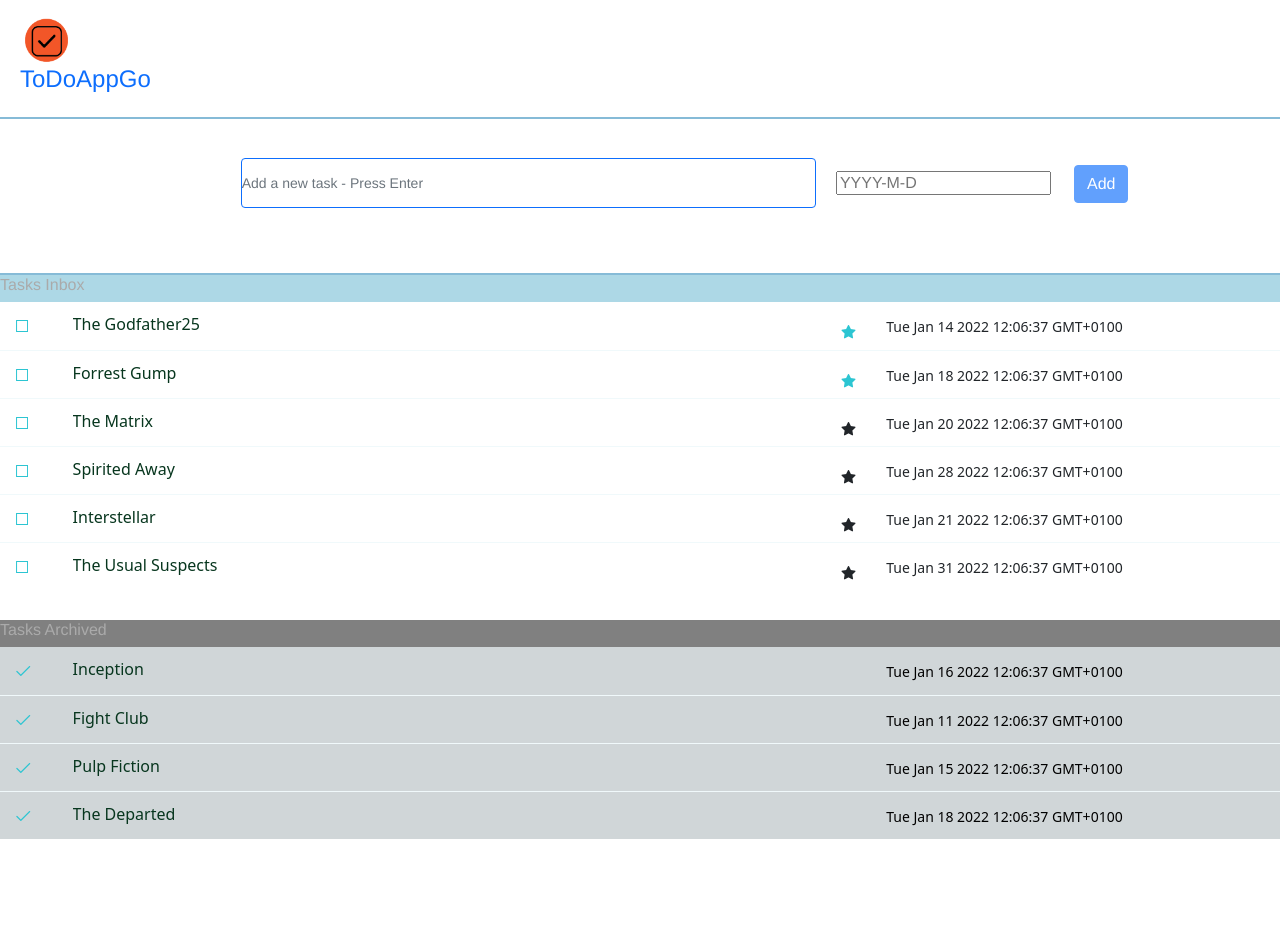
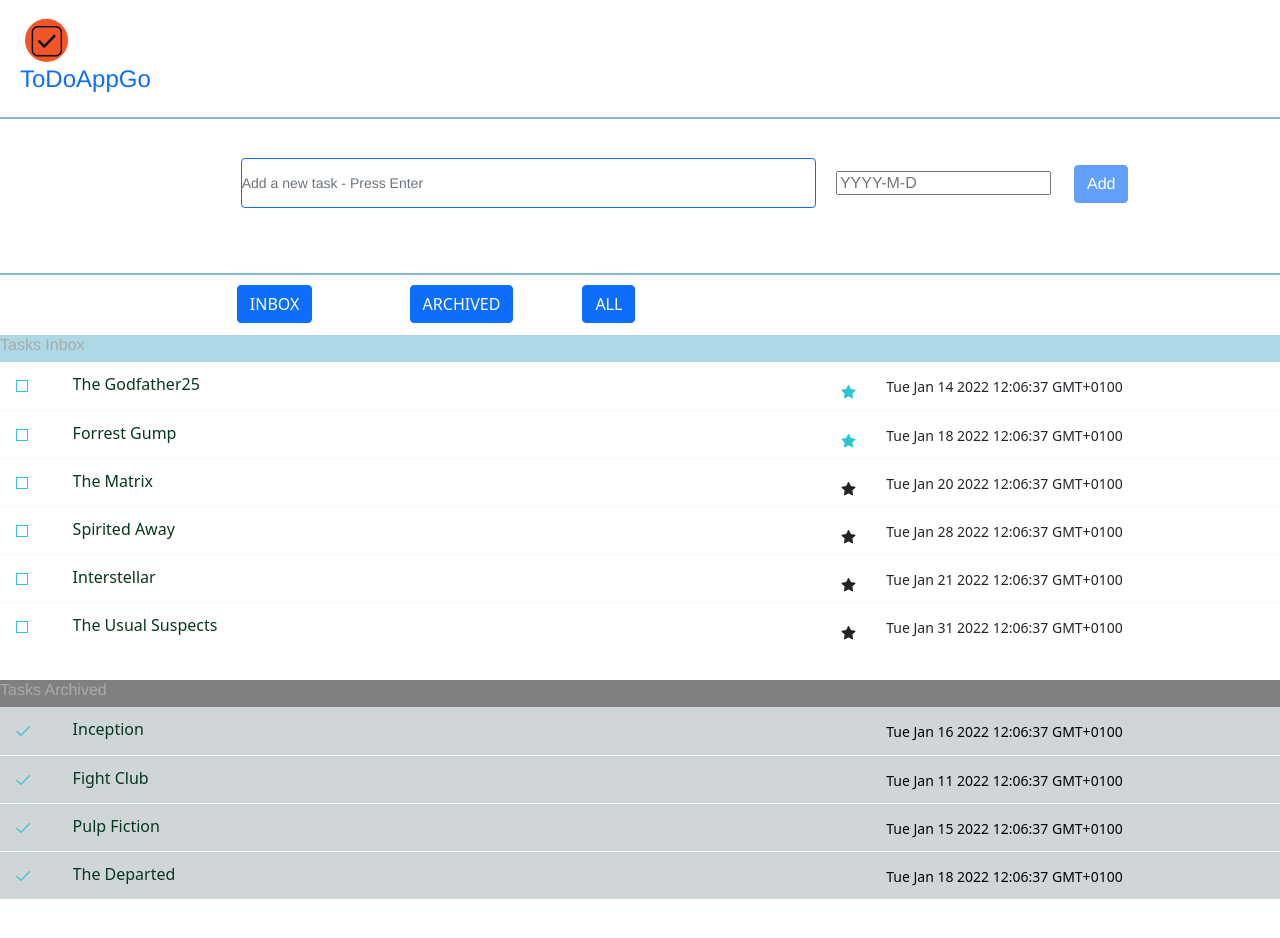
Before and after one commit to ZiyoumaSchool/todoappgo, a React (Create React App) app: page / in a window 1280 px wide. Shown: the top 938 px of the page. Built offline with nearby package versions, Linux system fonts and the light colour scheme; a web font is replaced by a local one.

Commit message:
Adding Section of Filters Button  and Toast notifications 13012022

```diff
--- a/package.json
+++ b/package.json
@@ -13,6 +13,7 @@
     "react-day-picker": "^7.4.10",
     "react-dom": "^17.0.2",
     "react-scripts": "4.0.3",
+    "react-toastify": "^8.1.0",
     "web-vitals": "^1.0.1"
   },
   "scripts": {
--- a/src/components/task/SectionAddTask/index.jsx
+++ b/src/components/task/SectionAddTask/index.jsx
@@ -1,23 +1,15 @@
 import React, {useContext} from 'react';
 import { ApplicationContext } from '../../../pages/TaskHomePage'
-//import 'bootstrap/dist/css/bootstrap.css';
 import '../task.css';
 import InputTextNewTask from '../InputTextNewTask';
 import ButtonSubmit from '../../ButtonSubmit';
 import { useState } from 'react';
-import { createContext } from 'react';
 import { v4 as uuidv4 } from 'uuid';
-import TaskHomePage from '../../../pages/TaskHomePage';
-//import { Tasksource } from '../../../datas/Tasksource';
-import TaskList from '../TaskList';
-import { Tasksource } from '../../../datas/Tasksource';
-// import ReduxFormWrapper from '@wfp/ui';
-// import { SingleDatePickerInput } from '../../DatePicker';
-// import { SingleDatePicker, DateRangePicker } from 'react-dates';
-// import DayPickerInput from '../../DayPickerInput';
 import DayPickerInput from 'react-day-picker/DayPickerInput';
 import '../../DayPickerInput/DayPickerInput.css';
 import 'react-day-picker/lib/style.css';
+import { ToastContainer, toast } from 'react-toastify';
+import 'react-toastify/dist/ReactToastify.css';
 
 
 
@@ -30,38 +22,17 @@ export function format(){
 
 export default function SectionAddTask(Tasksource) {
 
-  // const {state1, setState1} = useContext(ApplicationContext);
   const {store, setStore} = useContext(ApplicationContext);
   const [myvalue, setMyvalue] = useState('');
   const [day, setDay] = useState({selectedDay:''});
 
+  const notify = (msg) => toast(msg);
+
   console.log("Les dates", Date());
 
-  //console.log("akiaka", state)
-
-  // const myvar = {
-  //     items:Tasksource,
-  //     currentItem:{
-  //     title:'ufffyfyf',
-  //     id: Date.now()
-  //   }
-  // }
-
-  //var [state, setState] = useState(myvar)
-
-  // console.log("Items Myvar", myvar.items)
-
-  //const items = Tasksource
-
-  //console.log("Items State1", state.items)
 
   const val = {title:'', id:Date.now()}
-  // const [currentItem, setCurrentItem] = useState(val)
 
-  // function handleDayChange(e) {
-  //   setDay(e.target.value);
-  //   console.log("Peaceful", day);
-  // }
   function handleDayChange(d) {
     setDay({ selectedDay: d });
     console.log("Peaceful45", day.selectedDay.toString());
@@ -79,16 +50,18 @@ export default function SectionAddTask(Tasksource) {
     e.preventDefault();
     console.log("patatras", myvalue);
     console.log("Le big store YAYA", store.stateList[0])
+
     //const date = "2000-01-31T11:59:00-05:00";
     //const today = new Date();
 
     // const date = today.getFullYear() + '-' + (today.getMonth() + 1) + '-' + today.getDate();
-
+    notify("Nouvelle Tache : "+myvalue+" ajoutée avec succès");
     store.stateList[1]([...store.stateList[0], { id: Date.now(),
       title:myvalue,
       dateEnd: day.selectedDay.toString(),
       state: 'TASK_INBOX'
     }])
+
     console.log('state--->', store.stateList[0])
     setMyvalue('');
 
@@ -99,7 +72,7 @@ export default function SectionAddTask(Tasksource) {
 <form>
     <div className="form-group  wrapper">
       <div className='add-task-1'>
-
+            <ToastContainer />
             <InputTextNewTask
                 myvalue={myvalue}
                 handleChange={handleChange}
--- a/src/components/task/SectionEditTask/index.jsx
+++ b/src/components/task/SectionEditTask/index.jsx
@@ -11,6 +11,8 @@ import TaskHomePage from '../../../pages/TaskHomePage';
 //import { Tasksource } from '../../../datas/Tasksource';
 import TaskList from '../TaskList';
 import { Tasksource } from '../../../datas/Tasksource';
+import { ToastContainer, toast } from 'react-toastify';
+import 'react-toastify/dist/ReactToastify.css';
 
 
 
@@ -21,6 +23,8 @@ export default function SectionAddTask(Tasksource) {
   const {store, setStore} = useContext(ApplicationContext);
   const v = store.titleTaskTab[0]
   const [myvalue, setMyvalue] = useState(v);
+
+  const notify = (msg) => toast(msg);
 
   function handleChangeEdit (event){
           setMyvalue(event.target.value);
@@ -41,9 +45,8 @@ export default function SectionAddTask(Tasksource) {
         state:  editTab[i].state
       }
     }
-
-
     }
+    notify("Tache : "+myvalue+" modifiée avec succès");
     store.stateList[1](editTab)
     store.showModal[1](false)
   }
--- /dev/null
+++ b/src/components/task/SectionFilterTask/index.jsx
@@ -0,0 +1,68 @@
+import React, {useContext} from 'react';
+import { ApplicationContext } from '../../../pages/TaskHomePage'
+import '../task.css';
+import InputTextNewTask from '../InputTextNewTask';
+import ButtonSubmit from '../../ButtonSubmit';
+import { useState } from 'react';
+import { v4 as uuidv4 } from 'uuid';
+import DayPickerInput from 'react-day-picker/DayPickerInput';
+import '../../DayPickerInput/DayPickerInput.css';
+import 'react-day-picker/lib/style.css';
+import { ToastContainer, toast } from 'react-toastify';
+import 'react-toastify/dist/ReactToastify.css';
+
+
+
+
+export function format(){
+  var options = {year:'numeric' , month:'long' , day:"numeric" };
+  return new Date().toLocaleDateString([], options);
+}
+
+
+export default function SectionAddTask(Tasksource) {
+
+  const {store, setStore} = useContext(ApplicationContext);
+  const [myvalue, setMyvalue] = useState('');
+  const [day, setDay] = useState({selectedDay:''});
+
+  const notify = (msg) => toast(msg);
+
+  console.log("Les dates", Date());
+
+
+  const val = {title:'', id:Date.now()}
+
+
+  const lapaz = day
+  console.log("LaPAZ3545", lapaz.selectedDay.toString());
+  return (
+<form>
+    <div className="form-group">
+      <div className='filter-section'>
+            <ToastContainer />
+            <ButtonSubmit
+                // disable={value===""?"true":"false"}
+                disable={""}
+                onClick={""}
+                label="INBOX"
+            />
+             <ButtonSubmit
+                // disable={value===""?"true":"false"}
+                disable={""}
+                onClick={""}
+                label="ARCHIVED"
+             />
+             <ButtonSubmit
+                // disable={value===""?"true":"false"}
+                disable={""}
+                onClick={""}
+                label="ALL"
+             />
+      </div>
+
+    </div>
+
+</form>
+  );
+}
--- a/src/components/task/TaskList/index.jsx
+++ b/src/components/task/TaskList/index.jsx
@@ -6,12 +6,16 @@ import { ApplicationContext } from '../../../pages/TaskHomePage';
 
 import TaskItem from '../TaskItem';
 import '../task.css';
+import { ToastContainer, toast } from 'react-toastify';
+import 'react-toastify/dist/ReactToastify.css';
 
 
 export default function TaskList({ loading, tasks, onPinTask, onArchiveTask }) {
 
   //const {state1, setState1} = useContext(ApplicationContext);
   const {store, setStore} = useContext(ApplicationContext);
+
+  const notify = (msg) => toast(msg);
   // const [myvalue, setMyvalue] = useState('');
 
 //////////////////////  OnArchiveTask //////////////////////////////////////
@@ -21,26 +25,33 @@ export default function TaskList({ loading, tasks, onPinTask, onArchiveTask }) {
     // e.preventDefault();
 
     let editTab = store.stateList[0];
-    console.log("BLALALALA", id1)
+    console.log("BLALALALA", id1);
+    let desc = "";
     for(let i=0;i<editTab.length;i++){
     // if(editTab[i].id===store.idTaskTab[0]){
       if(editTab[i].id===id1 && editTab[i].state !=="TASK_ARCHIVED" ){
-      console.log("Archivage ", editTab[i])
+      console.log("Archivage ", editTab[i]);
+      desc = editTab[i].title;
       editTab[i]={
         id:  editTab[i].id,
         title: editTab[i].title,
         dateEnd:  editTab[i].dateEnd,
         state:  "TASK_ARCHIVED"
       }
+      notify("Tache : "+desc+" archivée avec succès");
+
     } else if (editTab[i].id===id1 && editTab[i].state ==="TASK_ARCHIVED" ) {
+      desc = editTab[i].title;
       editTab[i]={
        id:  editTab[i].id,
        title: editTab[i].title,
        dateEnd:  editTab[i].dateEnd,
        state:  "TASK_INBOX"
      }
+     notify("Tache : "+desc+" restaurée avec succès");
     }
   }
+
     store.stateList[1](editTab)
     store.stateList[1](store.stateList[0].filter(item=>item.state!==""))
     console.log("Le STORY ", store.stateList[0])
@@ -57,10 +68,12 @@ export default function TaskList({ loading, tasks, onPinTask, onArchiveTask }) {
     // e.preventDefault();
 
     let editTab = store.stateList[0];
+    let desc = "";
     console.log("BLALALALA", id1)
     for(let i=0;i<editTab.length;i++){
     // if(editTab[i].id===store.idTaskTab[0]){
       if(editTab[i].id===id1 && editTab[i].state !=="TASK_PINNED" ){
+        desc = editTab[i].title
       console.log("Archivage ", editTab[i])
       editTab[i]={
         id:  editTab[i].id,
@@ -69,7 +82,9 @@ export default function TaskList({ loading, tasks, onPinTask, onArchiveTask }) {
         state:  "TASK_PINNED"
       }
     }
+
   }
+  notify("Tache : "+desc+" épinglée avec succès");
   store.stateList[1](editTab)
     store.stateList[1](store.stateList[0].filter(item=>item.state!==""))
     console.log("Le STORY ", store.stateList[0])
--- a/src/components/task/task.css
+++ b/src/components/task/task.css
@@ -10,6 +10,23 @@
 }
 .taskitem-archived {
     background-color: rgb(6, 41, 44);
+}
+
+.filter-section {
+    /* border-bottom: 1px solid rgba(4, 68, 102, 0.953); */
+    color : rgb(7, 54, 30);
+    text-align:left;
+    padding-left: 5%;
+    padding-right: 5%;
+    margin-bottom: 10px;
+    margin-top: 10px;
+    justify-content: flex-start;
+    flex-direction: row;
+    align-items: center;
+    position: relative;
+    display: inline-block;
+    width: 100%;
+    height: 40px;
 }
 
 
@@ -36,6 +53,7 @@
     display: inline-block;
     width: 90%;
     height: 50px;
+    /* border-bottom: 1px solid rgba(233, 178, 158, 0.953); */
 }
 .add-task-2 {
     color : rgb(7, 54, 30);
--- a/src/pages/TaskHomePage/index.jsx
+++ b/src/pages/TaskHomePage/index.jsx
@@ -1,6 +1,7 @@
 import React, {useContext} from 'react';
 import SectionAddTask from '../../components/Task/SectionAddTask';
 import SectionEditTask from '../../components/Task/SectionEditTask'
+import SectionFilterTask from '../../components/Task/SectionFilterTask'
 import { Tasksource } from '../../datas/Tasksource';
 import { v4 as uuidv4 } from 'uuid';
 import TaskList from '../../components/Task/TaskList';
@@ -37,7 +38,7 @@ export default function TaskHomePage() {
 
     const initialList = Tasksource;
     //const initialList = TaskList;
-    const [list, setList] = useState(initialList);
+    // const [list, setList] = useState(initialList);
 
     const TaskEditComponent =()=>{
         return (
@@ -57,6 +58,7 @@ export default function TaskHomePage() {
             //TaskSource = {initialList}
        />
         {/* <SectionAddTask /> */}
+        <SectionFilterTask />
 
         <ModalComponent title="Edit Task" show={store.showModal[0]} component={TaskEditComponent()} />
         <TaskList tasks={store.stateList[0]}/>
```
Also changed, not shown: 1 other file (tests, documents, lock files or other folders).
